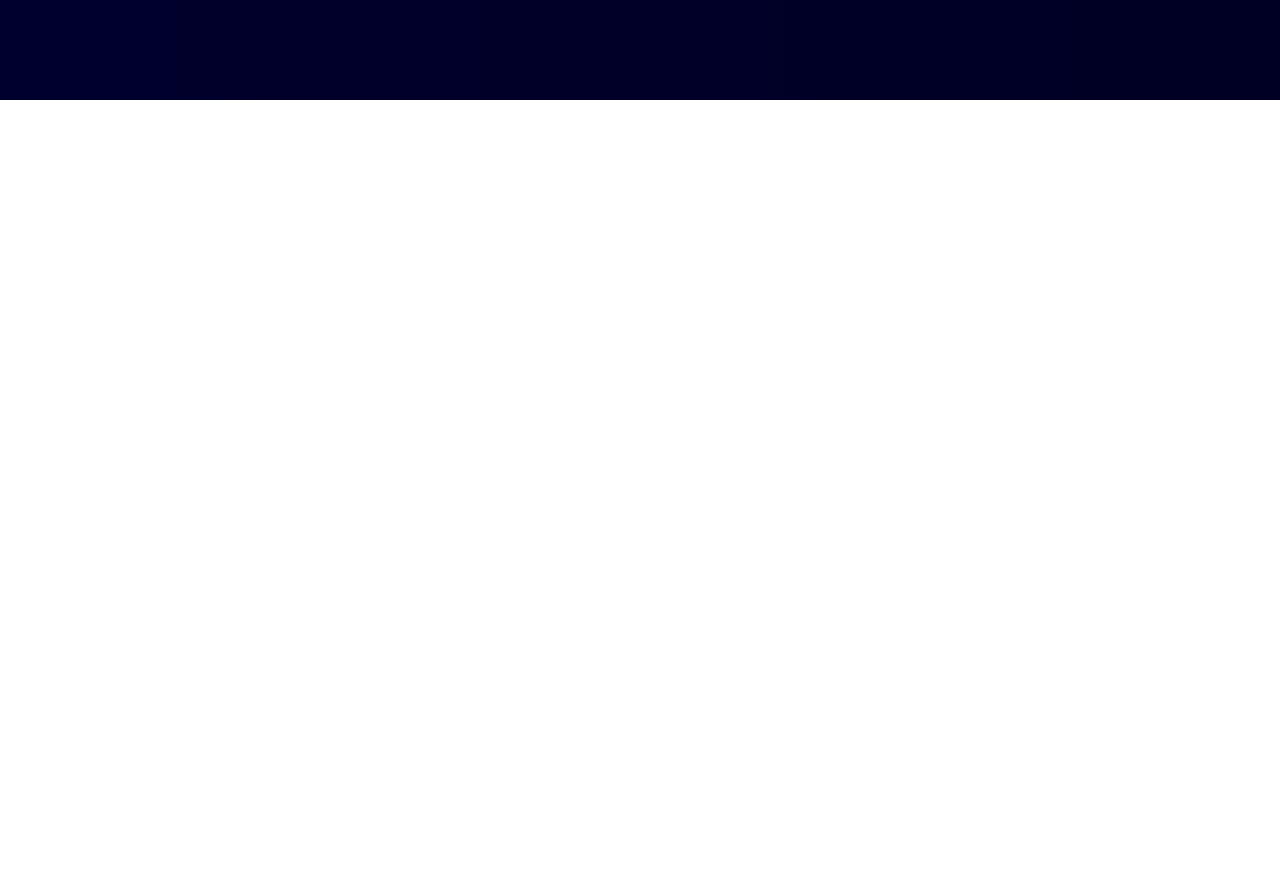
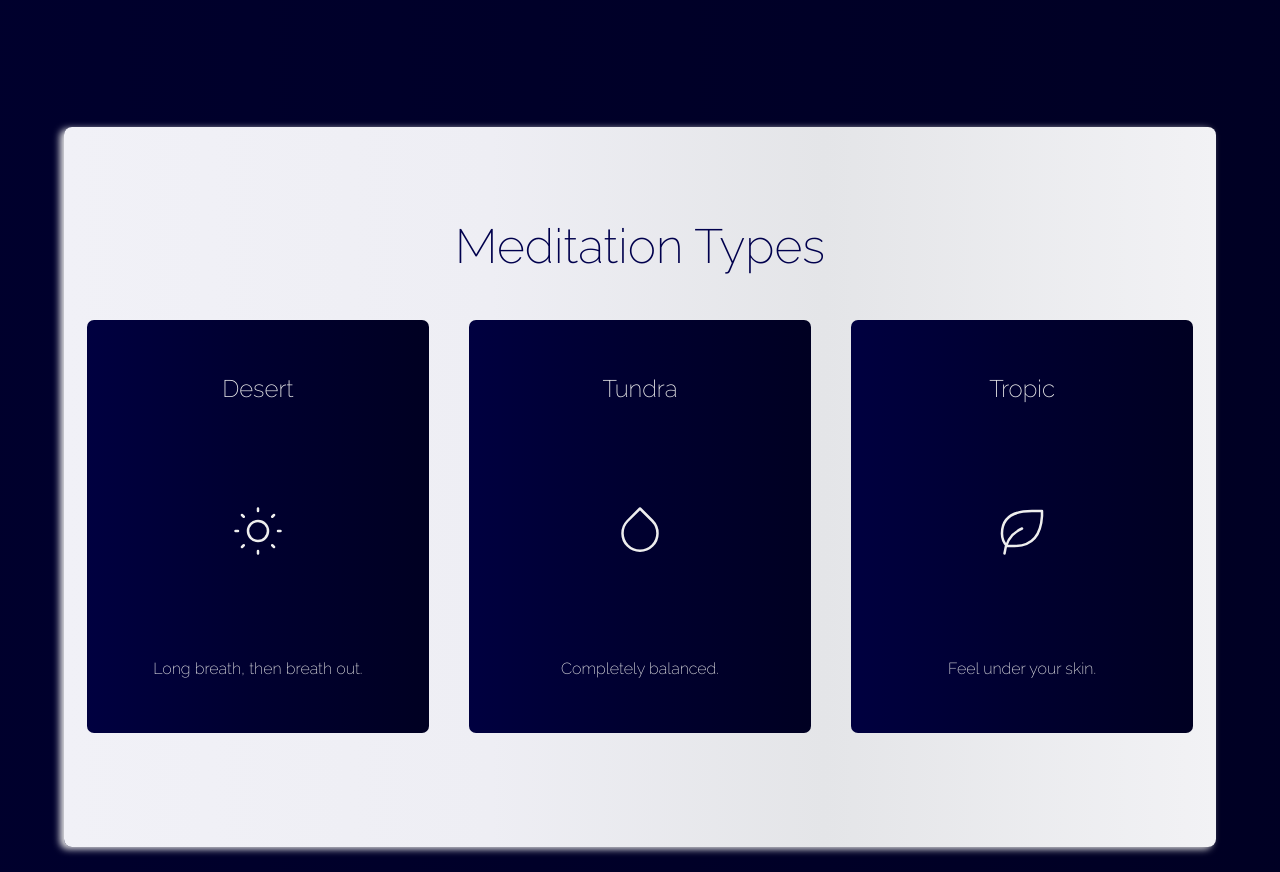
Before and after one commit to snturk/thing2, a Nuxt app: page / in a window 1280 px wide. Shown: the part 700-1572 px from the top of the page. Before the commit the page ends 800 px from the top, so only its background shows below. Built offline with nearby package versions, Linux system fonts and the light colour scheme.

Commit message:
Update index.vue
added medTypes

```diff
--- a/pages/index.vue
+++ b/pages/index.vue
@@ -1,6 +1,37 @@
 <template>
   <div class="container">
     <div id="homeTitle">Place where you&nbsp;<span>relax</span></div>
+    <div class="homeCard" id="medTypeCard">
+      <div class="homeCardTitle">Meditation Types</div>
+      <div id="medTypeContainer">
+        <div class="medType">
+          <div class="medTitle">Desert</div>
+          <svg xmlns="http://www.w3.org/2000/svg" class="icon icon-tabler icon-tabler-sun" width="60" height="60" viewBox="0 0 24 24" stroke-width="1" stroke="#eeeeee" fill="none" stroke-linecap="round" stroke-linejoin="round">
+            <path stroke="none" d="M0 0h24v24H0z" fill="none"/>
+            <circle cx="12" cy="12" r="4" />
+            <path d="M3 12h1m8 -9v1m8 8h1m-9 8v1m-6.4 -15.4l.7 .7m12.1 -.7l-.7 .7m0 11.4l.7 .7m-12.1 -.7l-.7 .7" />
+          </svg>
+          <div class="medDesc">Long breath, then breath out.</div>
+        </div>
+        <div class="medType">
+          <div class="medTitle">Tundra</div>
+          <svg xmlns="http://www.w3.org/2000/svg" class="icon icon-tabler icon-tabler-droplet" width="60" height="60" viewBox="0 0 24 24" stroke-width="1" stroke="#eeeeee" fill="none" stroke-linecap="round" stroke-linejoin="round">
+            <path stroke="none" d="M0 0h24v24H0z" fill="none"/>
+            <path d="M12 3l5 5a7 7 0 1 1 -10 0l5 -5" />
+          </svg>
+          <div class="medDesc">Completely balanced.</div>
+        </div>
+        <div class="medType">
+          <div class="medTitle">Tropic</div>
+          <svg xmlns="http://www.w3.org/2000/svg" class="icon icon-tabler icon-tabler-leaf" width="60" height="60" viewBox="0 0 24 24" stroke-width="1" stroke="#eeeeee" fill="none" stroke-linecap="round" stroke-linejoin="round">
+            <path stroke="none" d="M0 0h24v24H0z" fill="none"/>
+            <path d="M5 21c.5 -4.5 2.5 -8 7 -10" />
+            <path d="M9 18c6.218 0 10.5 -3.288 11 -12v-2h-4.014c-9 0 -11.986 4 -12 9c0 1 0 3 2 5h3z" />
+          </svg>
+          <div class="medDesc">Feel under your skin.</div>
+        </div>
+      </div>
+    </div>
   </div>
 </template>
 
@@ -11,16 +42,18 @@ export default {}
 <style>
 .container{
   display: flex;
-  flex-direction: row;
+  flex-direction: column;
   justify-content: center;
   align-items: center;
 }
 
 #homeTitle{
+  height: 90vh;
   text-align: center;
   display: flex;
-  margin: auto;
+  margin: 0 auto;
   flex-direction: row;
+  align-items: center;
   font-size: 64px;
   font-weight: bold;
   color: white;
@@ -42,6 +75,64 @@ export default {}
   animation: fadeInOpening ease 5s;
 }
 
+.homeCard{
+  width: 90%;
+  height: 90vh;
+  box-shadow: -4px 2px 7px rgb(231, 231, 231);
+  margin-top: 2%;
+  margin-bottom: 2%;
+  border-radius: 8px;
+}
+
+.homeCardTitle{
+  font-size: xxx-large;
+  color:rgba(0,0,77,1);
+  width: 90%;
+  margin: 0 auto;
+  margin-top: 2%;
+  text-align: center;
+  font-weight: 200;
+}
+
+#medTypeCard{
+  background: linear-gradient(90deg, rgba(241,241,247,1) 0%, rgba(238,238,244,1) 37%, rgba(228,229,232,1) 66%, rgba(242,242,245,1) 100%);
+  display: flex;
+  flex-direction: column;
+  align-items: center;
+  justify-content: center;
+}
+
+#medTypeContainer{
+  display: flex;
+  flex-direction: row;
+  justify-content: space-between;
+  align-items: center;
+  width: 96%;
+  height: 70%;
+}
+
+.medType{
+  height: 80%;
+  width: 30%;
+  display: flex;
+  flex-direction: column;
+  justify-content: space-around;
+  align-items: center;
+  background: linear-gradient(90deg, #000040 0%, #000030 48%,  #000022 100%);
+  color: #eee;
+  padding: 5px;
+  border-radius: 7px;
+}
+
+.medTitle{
+  font-size: x-large;
+}
+
+.medDesc{
+  font-size: medium;
+}
+
+
 @media screen and (max-width: 768px){
   #homeTitle{
     font-size: 32px;
```
